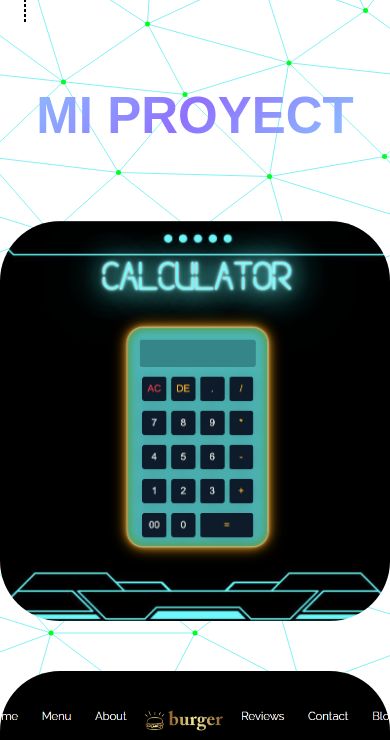
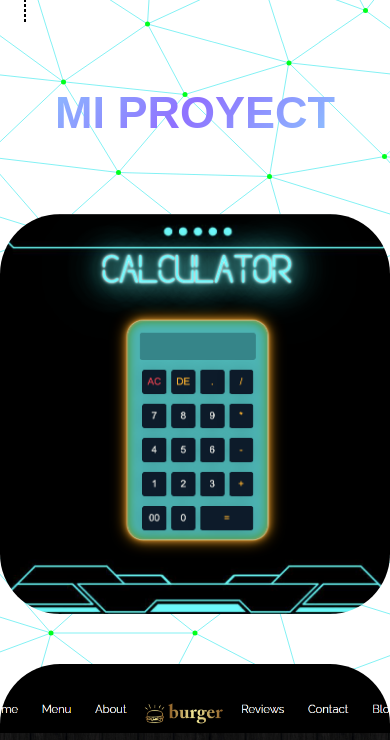
Before and after one commit to Anthony01Carranza/CV_landing_page, a plain HTML site: page index.html in a window 390 px wide. Shown: the part 7158-7898 px from the top of the page. Drawn offline with nearby package versions, Linux system fonts and the light colour scheme.

Commit message:
fix 1..1

```diff
--- a/assets/css/contact-me/contact_me_421px.css
+++ b/assets/css/contact-me/contact_me_421px.css
@@ -19,7 +19,7 @@
     -webkit-text-fill-color: transparent;
     animation: textanimation 3s linear infinite;
     display: inline-block;
-    font-size: 51px;
+    font-size: 45px;
     }
 
     .animate-charcter_con_es {
```
